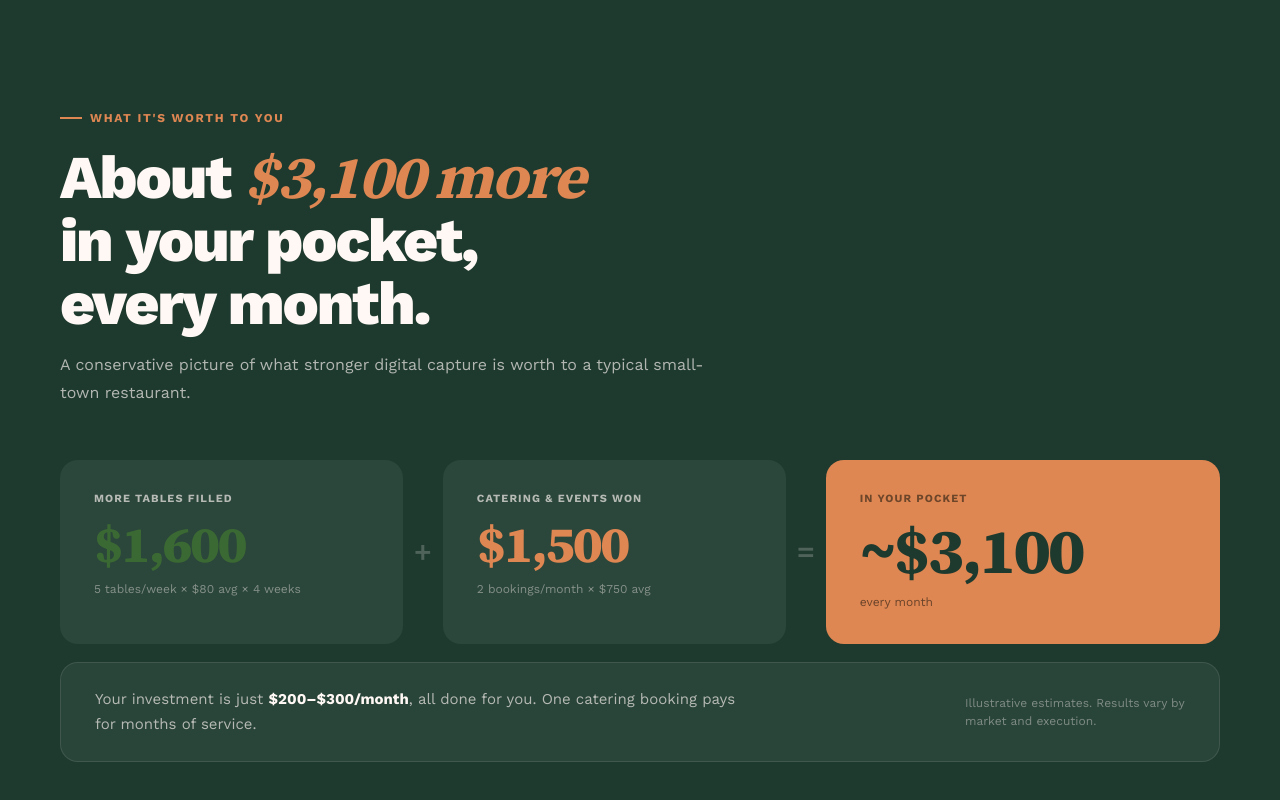
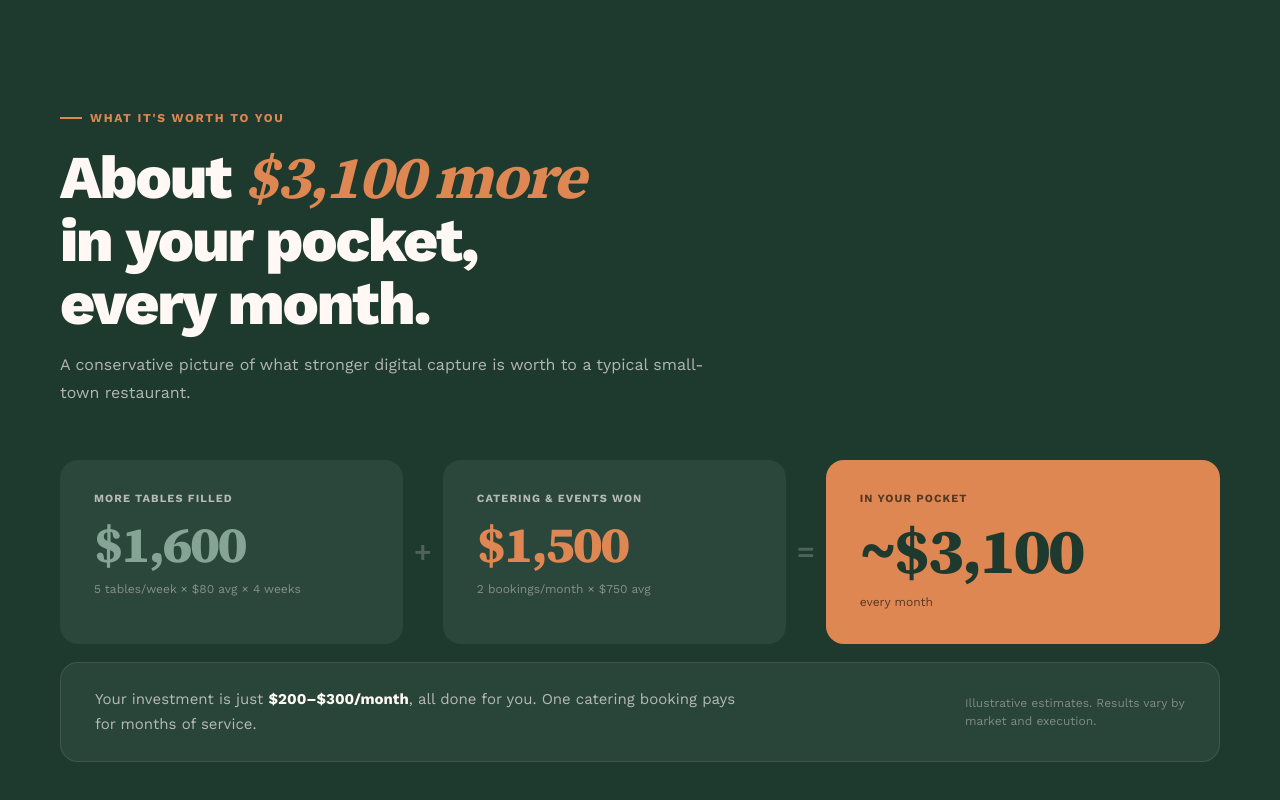
Before and after one commit to MainStreetGrowth/mainstreetgrowth, a Next.js app: page /outcomes in a window 1280 px wide. Shown: the part 1974-2774 px from the top of the page. Built offline with nearby package versions, Linux system fonts and the light colour scheme.

Commit message:
Outcomes: fix low-contrast pairings (terracotta tile -> linen accent, green -> sage on forest ROI card)

```diff
--- a/app/outcomes/page.tsx
+++ b/app/outcomes/page.tsx
@@ -197,7 +197,7 @@ function tileColors(fill: Outcome["fill"]) {
     case "coral":
       return { bg: C.coral, text: "#fff8f4", sub: "rgba(255,248,244,0.82)", stat: "#FFFFFF", border: "none", iconBg: "rgba(255,255,255,0.18)", iconColor: "#fff8f4" };
     case "gold":
-      return { bg: C.gold, text: C.ink, sub: "rgba(34,26,17,0.72)", stat: C.ink, border: "none", iconBg: "rgba(34,26,17,0.12)", iconColor: C.ink };
+      return { bg: C.blush, text: C.ink, sub: C.muted, stat: C.gold, border: `1.5px solid rgba(34,26,17,0.12)`, iconBg: "rgba(223,135,82,0.16)", iconColor: C.gold };
     case "cream":
     default:
       return { bg: C.cream, text: C.ink, sub: C.muted, stat: C.coral, border: `1.5px solid rgba(34,26,17,0.14)`, iconBg: "rgba(59,105,51,0.1)", iconColor: C.coral };
@@ -432,7 +432,7 @@ export default function Outcomes() {
             }}>
               <div style={{ background: "rgba(255,248,244,0.06)", borderRadius: 18, padding: isMobile ? "26px 24px" : "32px 34px" }}>
                 <div style={{ fontSize: 11, fontWeight: 700, color: C.onInkMuted, textTransform: "uppercase", letterSpacing: "0.1em", marginBottom: 14 }}>More tables filled</div>
-                <div className="font-display" style={{ fontSize: "clamp(2.2rem,4vw,3.2rem)", fontWeight: 800, color: C.coral, letterSpacing: "-0.04em", lineHeight: 1, marginBottom: 10 }}>$1,600</div>
+                <div className="font-display" style={{ fontSize: "clamp(2.2rem,4vw,3.2rem)", fontWeight: 800, color: "#86a496", letterSpacing: "-0.04em", lineHeight: 1, marginBottom: 10 }}>$1,600</div>
                 <div style={{ fontSize: 12, color: "rgba(255,248,244,0.42)", lineHeight: 1.6 }}>5 tables/week × $80 avg × 4 weeks</div>
               </div>
               <div style={{ display: isMobile ? "none" : "flex", alignItems: "center", justifyContent: "center" }}>
@@ -447,9 +447,9 @@ export default function Outcomes() {
                 <span className="font-display" style={{ fontSize: 30, fontWeight: 800, color: "rgba(255,248,244,0.22)" }}>=</span>
               </div>
               <div style={{ background: C.gold, borderRadius: 18, padding: isMobile ? "26px 24px" : "32px 34px" }}>
-                <div style={{ fontSize: 11, fontWeight: 700, color: "rgba(34,26,17,0.6)", textTransform: "uppercase", letterSpacing: "0.1em", marginBottom: 14 }}>In your pocket</div>
+                <div style={{ fontSize: 11, fontWeight: 700, color: "rgba(34,26,17,0.72)", textTransform: "uppercase", letterSpacing: "0.1em", marginBottom: 14 }}>In your pocket</div>
                 <div className="font-display" style={{ fontSize: "clamp(2.6rem,5vw,4rem)", fontWeight: 800, color: C.ink, letterSpacing: "-0.04em", lineHeight: 1, marginBottom: 10 }}>~$3,100</div>
-                <div style={{ fontSize: 12, color: "rgba(34,26,17,0.62)", lineHeight: 1.6 }}>every month</div>
+                <div style={{ fontSize: 12, color: "rgba(34,26,17,0.72)", lineHeight: 1.6 }}>every month</div>
               </div>
             </div>
 
```
